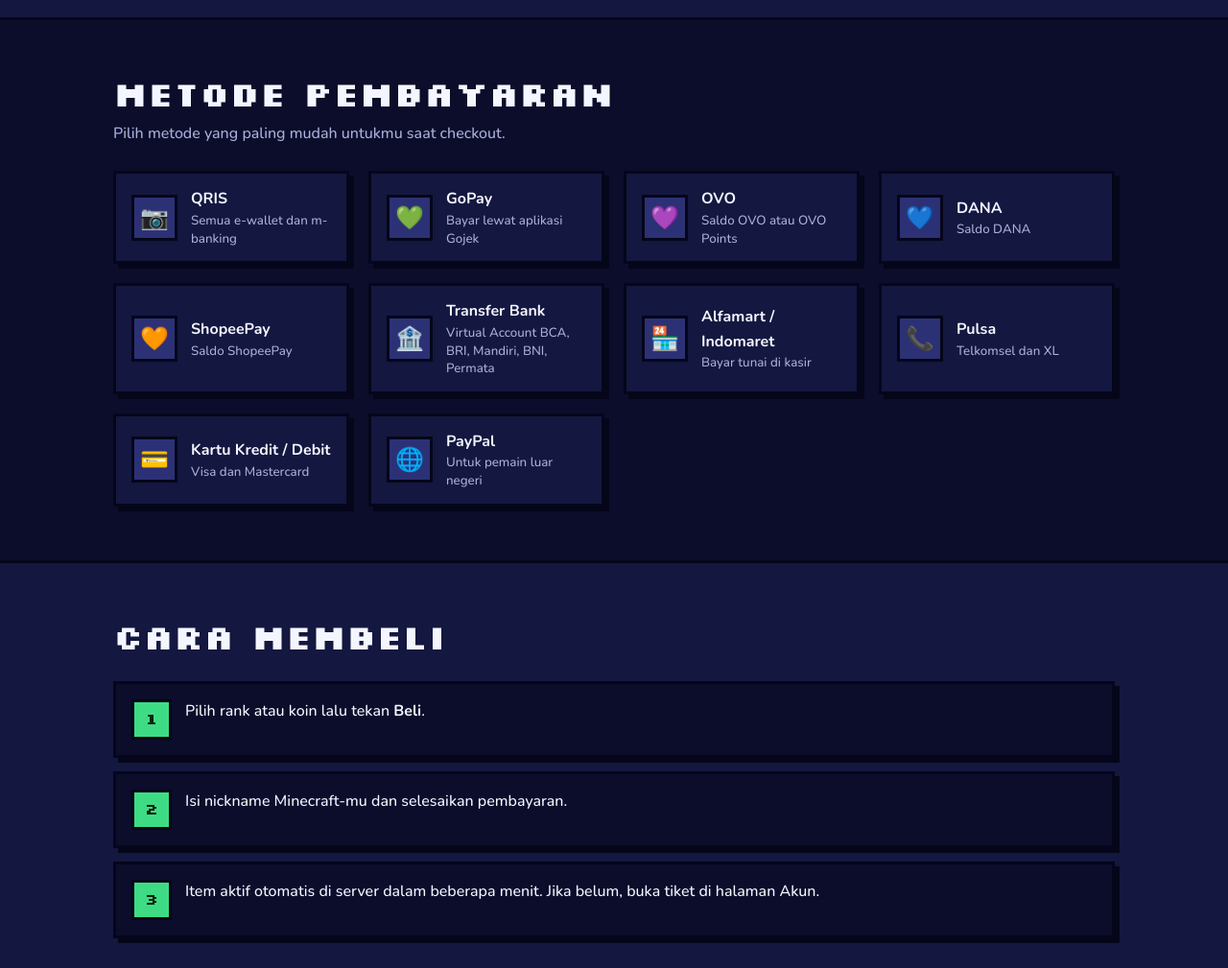
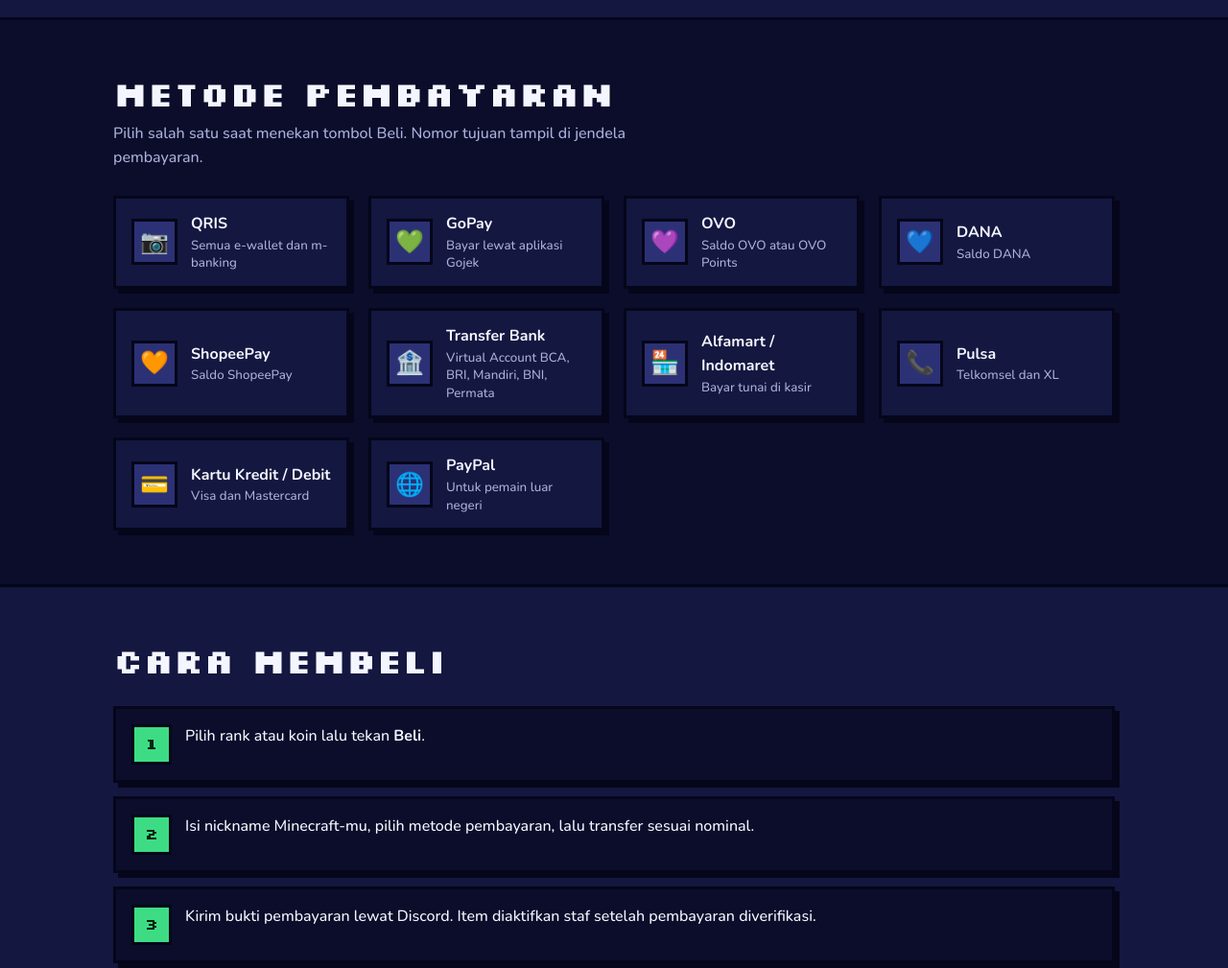
Before and after one commit to chisatoboba/Hypix, a plain HTML site: page store.html in a window 1280 px wide. Shown: the part 1140-2149 px from the top of the page at 96% size. Drawn offline with nearby package versions, Linux system fonts and the light colour scheme; no server answers.

Commit message:
Revise payment methods and buying instructions
Updated payment methods and purchasing instructions for clarity.

```diff
--- a/store.html
+++ b/store.html
@@ -1,7 +1,7 @@
 <!DOCTYPE html><html lang="id"><head><meta charset="utf-8"><meta name="viewport" content="width=device-width, initial-scale=1, viewport-fit=cover"><meta name="theme-color" content="#0b0d2b"><title>Store – CraftNusa</title><link href="https://fonts.googleapis.com/css2?family=Silkscreen:wght@400;700&family=Nunito:wght@500;700;800&display=swap" rel="stylesheet"><link rel="stylesheet" href="style.css"></head><body><div id="hdr"></div>
-<div class="page"><div class="w"><h1>Rank &amp; Store</h1><p>Dukung server dan dapatkan keuntungan. Pembayaran lewat QRIS, e-wallet, dan transfer bank.</p></div></div>
+<div class="page"><div class="w"><h1>Rank &amp; Store</h1><p>Dukung server dan dapatkan keuntungan. Untuk sementara pembayaran dilakukan manual lewat DANA, GoPay, dan e-wallet lain.</p></div></div>
 <section><div class="w"><div class="h"><h2>Rank</h2></div><div class="grid" id="ranks"></div></div></section>
 <section class="alt"><div class="w"><div class="h"><h2>Koin</h2><p>Dipakai untuk membeli kosmetik dan item di toko in-game.</p></div><div class="grid" id="coins"></div></div></section>
-<section><div class="w"><div class="h"><h2>Metode pembayaran</h2><p>Pilih metode yang paling mudah untukmu saat checkout.</p></div><div class="grid" id="pays"></div></div></section>
-<section class="alt"><div class="w"><div class="h"><h2>Cara membeli</h2></div><ol class="steps"><li class="box"><span>Pilih rank atau koin lalu tekan <b>Beli</b>.</span></li><li class="box"><span>Isi nickname Minecraft-mu dan selesaikan pembayaran.</span></li><li class="box"><span>Item aktif otomatis di server dalam beberapa menit. Jika belum, buka tiket di halaman Akun.</span></li></ol></div></section>
+<section><div class="w"><div class="h"><h2>Metode pembayaran</h2><p>Pilih salah satu saat menekan tombol Beli. Nomor tujuan tampil di jendela pembayaran.</p></div><div class="grid" id="pays"></div></div></section>
+<section class="alt"><div class="w"><div class="h"><h2>Cara membeli</h2></div><ol class="steps"><li class="box"><span>Pilih rank atau koin lalu tekan <b>Beli</b>.</span></li><li class="box"><span>Isi nickname Minecraft-mu, pilih metode pembayaran, lalu transfer sesuai nominal.</span></li><li class="box"><span>Kirim bukti pembayaran lewat Discord. Item diaktifkan staf setelah pembayaran diverifikasi.</span></li></ol></div></section>
 <div id="ftr"></div><script src="https://cdn.jsdelivr.net/npm/@supabase/supabase-js@2.45.4/dist/umd/supabase.js"></script><script src="config.js"></script><script src="app.js"></script><script>renderRanks("ranks");renderCoins("coins");renderPays("pays")</script></body></html>
```
